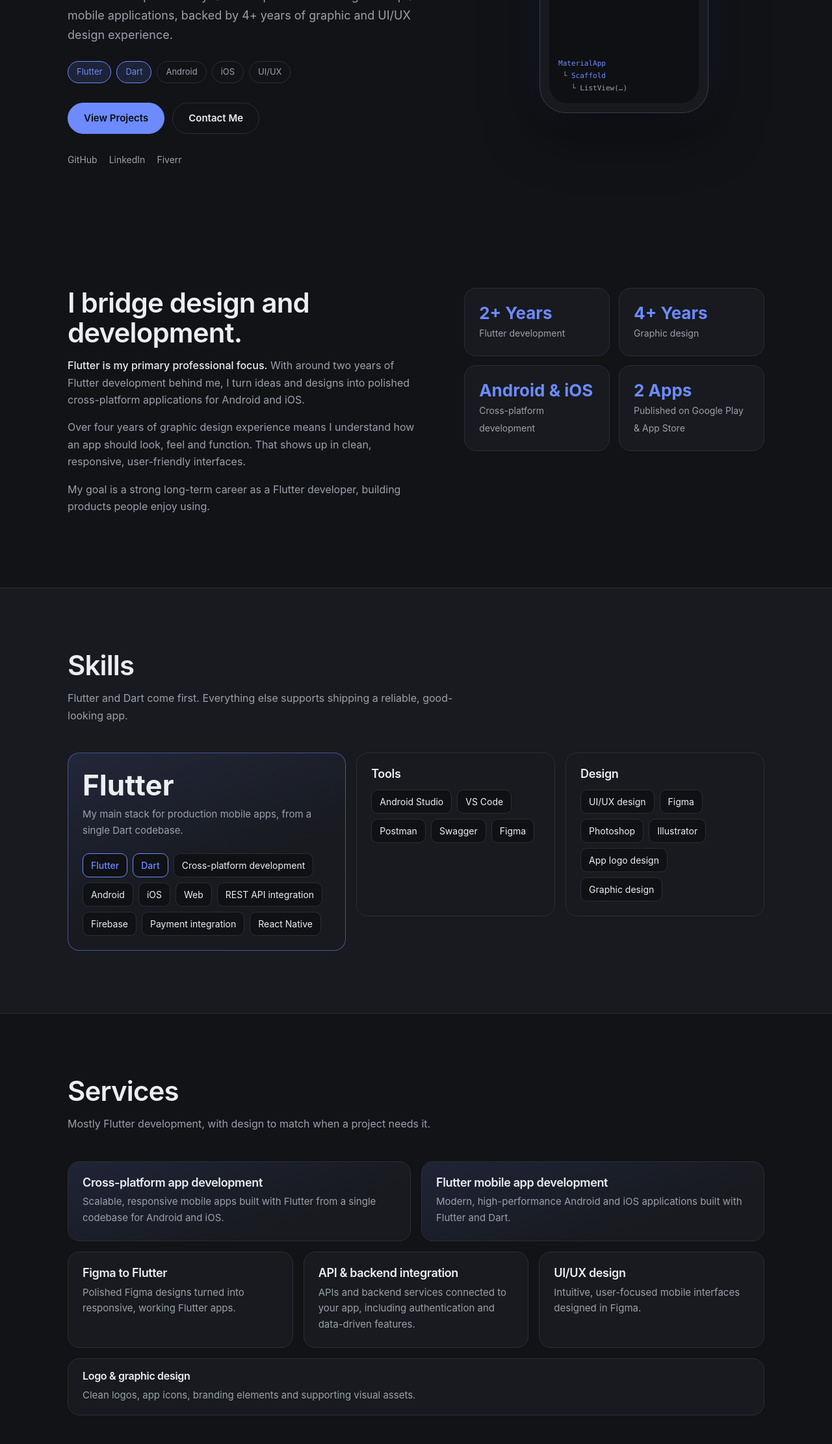
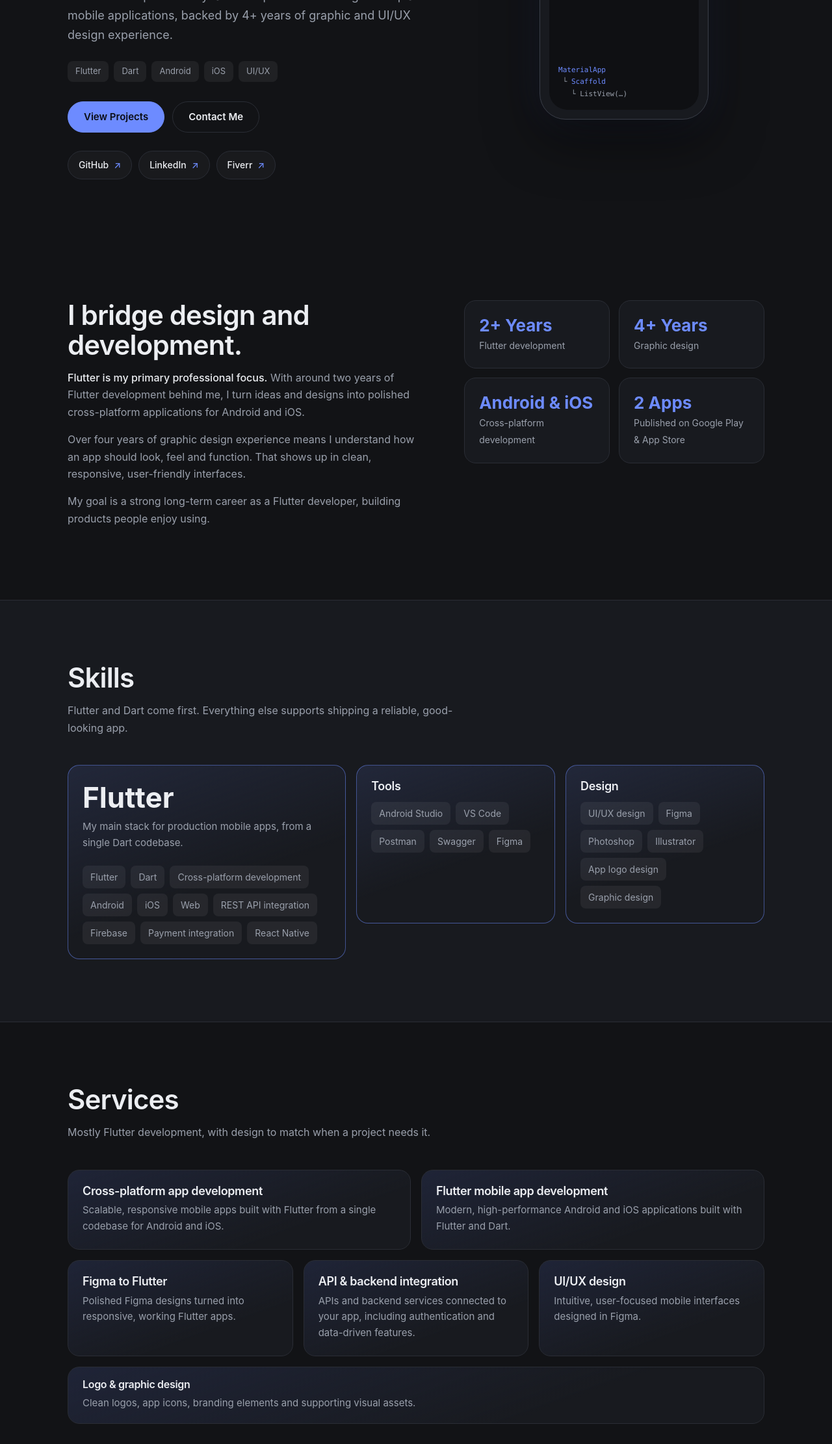
Before and after one commit to ebrahim626/aktaruzzaman.github.io, a plain HTML site: page index.html in a window 1280 px wide. Shown: the part 578-2800 px from the top of the page at 65% size. Drawn offline with Linux system fonts and the light colour scheme.

Commit message:
Update index.html

```diff
--- a/index.html
+++ b/index.html
@@ -60,11 +60,13 @@ h1{font-size:clamp(38px,6.2vw,68px);font-weight:700;margin-bottom:22px}
 h1 span{color:var(--ac)}
 .hero p.d{color:var(--mut);font-size:18px;max-width:52ch;margin-bottom:26px}
 .chips{display:flex;flex-wrap:wrap;gap:8px;margin-bottom:30px}
-.chip{padding:5px 13px;border:1px solid var(--line);border-radius:999px;font-size:13px;color:var(--mut)}
-.chip.f{border-color:var(--ac);color:var(--ac);background:var(--acs)}
+.chip{padding:5px 12px;border-radius:8px;background:rgba(255,255,255,.06);font-size:13px;color:var(--mut);cursor:default;user-select:none}
 .cta{display:flex;flex-wrap:wrap;gap:12px;margin-bottom:28px}
-.soc{display:flex;gap:18px;font-size:14px;color:var(--mut)}
-.soc a:hover{color:var(--ac)}
+.soc{display:flex;flex-wrap:wrap;gap:10px}
+.soc a{display:inline-flex;align-items:center;gap:8px;min-height:44px;padding:0 16px;border:1px solid var(--line);border-radius:999px;background:rgba(255,255,255,.03);color:var(--tx);font:500 14px var(--f);transition:transform .2s,background .2s,border-color .2s,color .2s}
+.soc a::after{content:"↗";color:var(--ac);transition:transform .2s}
+.soc a:hover,.soc a:focus-visible{border-color:var(--ac);background:var(--acs);color:var(--ac);transform:translateY(-2px)}
+.soc a:hover::after{transform:translate(2px,-2px)}
 /* phone */
 .ph{justify-self:center;width:260px;height:520px;border-radius:40px;border:1px solid #3a3e48;background:var(--bg2);padding:14px;position:relative;box-shadow:0 30px 80px rgba(0,0,0,.5),0 0 60px rgba(109,139,255,.12);animation:rise 1s cubic-bezier(.2,.8,.2,1) both}
 .ph::before{content:"";position:absolute;top:10px;left:50%;width:70px;height:6px;margin-left:-35px;border-radius:9px;background:#2a2d35}
@@ -85,20 +87,18 @@ h1 span{color:var(--ac)}
 .st .card b{display:block;font:700 26px var(--f);color:var(--ac);margin-bottom:2px}.st .card span{color:var(--mut);font-size:14px}
 /* skills */
 .sk{display:grid;grid-template-columns:1.4fr 1fr 1fr;gap:16px}
-.sk .big{grid-row:span 2;border-color:rgba(109,139,255,.5);background:linear-gradient(160deg,rgba(109,139,255,.12),var(--bg2) 60%)}
+.sk .card{border-color:rgba(109,139,255,.5);background:linear-gradient(160deg,rgba(109,139,255,.12),var(--bg2) 60%)}
+.sk .big{grid-row:span 2}
 .sk h3{font-size:18px;margin-bottom:14px;font-weight:600}
 .tg{display:flex;flex-wrap:wrap;gap:8px}
-.tg span{padding:6px 12px;border-radius:10px;background:#101114;border:1px solid var(--line);font-size:14px;transition:border-color .2s,color .2s}
-.tg span:hover{border-color:var(--ac);color:var(--ac)}
-.tg span.k{border-color:var(--ac);color:var(--ac);font-weight:500}
+.tg span{padding:6px 12px;border-radius:8px;background:rgba(255,255,255,.06);color:var(--mut);font-size:14px;cursor:default;user-select:none}
 .big .core{font:700 44px var(--f);margin-bottom:6px}.big .core+p{color:var(--mut);font-size:15px;margin-bottom:22px}
 /* services */
 .sv{display:grid;grid-template-columns:repeat(6,1fr);gap:16px}
-.sv .card{grid-column:span 2;transition:border-color .2s}
+.sv .card{grid-column:span 2}
 .sv .card.dv{grid-column:span 3}
-.sv .card:hover{border-color:var(--ac)}
 .sv h3{font-size:18px;font-weight:600;margin-bottom:8px}.sv p{color:var(--mut);font-size:15px}
-.sv .dv{background:linear-gradient(160deg,var(--acs),var(--bg2) 70%)}
+.sv .card{background:linear-gradient(160deg,var(--acs),var(--bg2) 70%)}
 .sv .card.wide{grid-column:span 6}
 .sv .sm{padding:18px 22px}.sv .sm h3{font-size:16px}
 /* projects */
@@ -116,11 +116,13 @@ h1 span{color:var(--ac)}
 .pb{padding:24px}
 .pb h3{font-size:24px;font-weight:600;margin-bottom:6px}.pb p{color:var(--mut);font-size:15px;margin:10px 0 16px}
 .stores{display:flex;gap:8px;flex-wrap:wrap}
-.pill{font-size:12px;padding:4px 11px;border-radius:999px;background:var(--acs);color:var(--ac);border:1px solid rgba(109,139,255,.35)}
+.pill{font-size:12px;padding:4px 10px;border-radius:8px;background:rgba(255,255,255,.07);color:var(--mut);cursor:default}
 dialog{width:min(640px,calc(100% - 32px));max-height:88vh;overflow:auto;background:var(--bg2);color:var(--tx);border:1px solid var(--line);border-radius:22px;padding:32px;margin:auto}
 dialog::backdrop{background:rgba(5,6,8,.7);backdrop-filter:blur(4px)}
 dialog[open]{animation:rise .35s both}
 dialog h3{font-size:28px;margin-bottom:6px}dialog ul{padding-left:20px;color:var(--mut);margin:16px 0 22px}dialog li{margin-bottom:6px}
+dialog:not(.lbx){padding-top:20px}
+dialog:not(.lbx) .x{float:none;display:block;margin:0 0 18px auto}
 .x{float:right;background:none;border:1px solid var(--line);color:var(--tx);width:40px;height:40px;border-radius:50%;cursor:pointer;font-size:16px}
 /* experience */
 .tl{position:relative;display:grid;gap:20px;padding-left:34px}
@@ -139,7 +141,7 @@ dialog h3{font-size:28px;margin-bottom:6px}dialog ul{padding-left:20px;color:var
 .edu h3{font-size:18px;font-weight:600;margin-bottom:2px}.edu p{color:var(--mut);font-size:14px}
 /* contact */
 .ct{background:linear-gradient(160deg,rgba(109,139,255,.1),var(--bg2) 55%);border:1px solid var(--line);border-radius:28px;padding:clamp(28px,5vw,60px);display:grid;grid-template-columns:1fr 1fr;gap:48px}
-.ct h2{font-size:clamp(30px,4.4vw,46px)}.ct .info{display:grid;gap:10px;margin-top:26px;font-size:15px}.ct .info a{color:var(--tx)}.ct .info a:hover{color:var(--ac)}.ct .info span{color:var(--mut);display:inline-block;min-width:74px}
+.ct h2{font-size:clamp(30px,4.4vw,46px)}.ct .info{display:grid;gap:10px;margin-top:26px;font-size:15px}.ct .info a{color:var(--tx);text-decoration:underline;text-decoration-color:rgba(109,139,255,.55);text-underline-offset:4px}.ct .info a:hover{color:var(--ac)}.ct .info span{color:var(--mut);display:inline-block;min-width:74px}
 form{display:grid;gap:14px}
 label{display:grid;gap:6px;font-size:14px;color:var(--mut)}
 input,select,textarea{width:100%;min-height:48px;background:#101114;border:1px solid var(--line);border-radius:12px;color:var(--tx);font:16px var(--b);padding:12px 14px}
@@ -223,6 +225,10 @@ body:has(dialog[open]){overflow:hidden}
 img[data-img]:not(.di),.av img{opacity:0;transition:opacity .6s ease}
 img[data-img].ld,.av img.ld{opacity:1}
 @keyframes shim{to{background-position:-150% 0}}
+.lg::before{content:"↗";position:absolute;right:14px;bottom:14px;z-index:2;width:36px;height:36px;border-radius:50%;display:grid;place-items:center;background:rgba(11,13,20,.62);backdrop-filter:blur(6px);-webkit-backdrop-filter:blur(6px);border:1px solid rgba(255,255,255,.25);color:#fff;font-size:16px;transition:opacity .3s}
+.lg.zm::before{content:"+";font-size:20px}
+.lg:hover::before,.lg:focus-visible::before{opacity:0}
+@media(hover:none){.lg::before{display:none}}
 @media(prefers-reduced-motion:reduce){*{animation:none!important;transition:none!important}html{scroll-behavior:auto}.rv{opacity:1;transform:none}}
 </style>
 <noscript><style>img[data-img],.av img{opacity:1!important}.lg,.pv,.av,.di{animation:none!important}</style></noscript>
```
